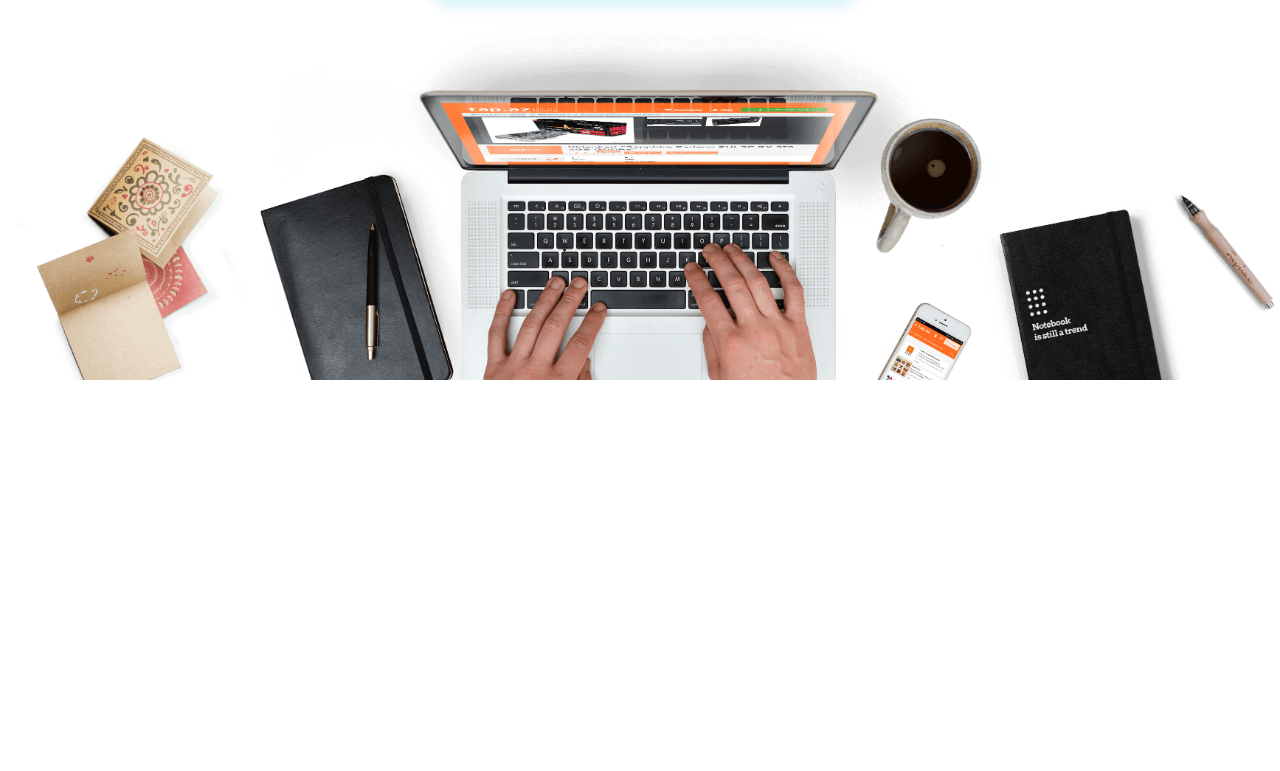
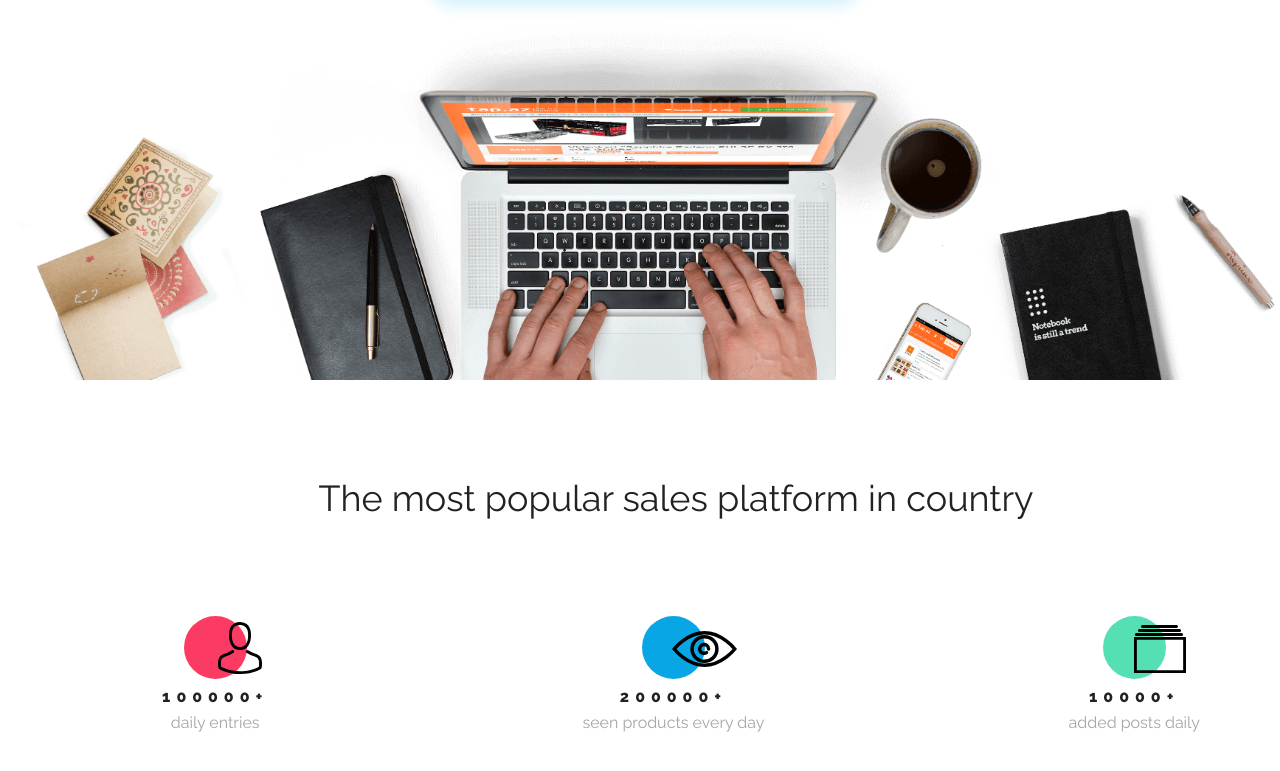
Before and after one commit to marcincl/BestShop, a plain HTML site: page index.html in a window 1280 px wide. Shown: the part 387-1158 px from the top of the page. Before the commit the page ends 800 px from the top, so only its background shows below. Drawn offline with nearby package versions, Linux system fonts and the light colour scheme.

Commit message:
opening section, data info

```diff
--- a/css/styles.css
+++ b/css/styles.css
@@ -104,3 +104,78 @@ a {
     height: auto;
     width: 100%;
 }
+
+/* SEKCJA DATA */
+
+.data {
+    margin-top: 100px;
+    /*max-width: 700px; */
+}
+
+.data__heading {
+    font-size: 36px;
+    text-align: center;
+    font-family: var(--fontRaleway);
+
+}
+
+.data__container {
+    display: flex;
+    justify-content: space-around;
+    margin: 100px 0 120px 0;
+}
+
+.data__info {
+    display: flex;
+    align-items: center;
+    flex-direction: column;
+    position: relative;
+}
+
+.icon {
+    position: absolute;
+}
+
+.icon__person {
+    top: 6px;
+    right: 16px;
+}
+
+.icon__eye {
+    top: 15px;
+    right: 27px;
+}
+
+.icon__catalog {
+    top: 9px;
+    right: 14px;
+}
+
+.circle__data {
+    border-radius: 50px;
+    background-color: var(--color-redish);
+    height: 62.71px;
+    width: 62.71px;
+}
+
+.circle2 {
+    background-color: var(--primary-color);
+}
+
+.circle3 {
+    background-color: var(--color-green);
+}
+
+
+
+.data__numbers {
+    font-family: var(--fontRaleway);
+    font-weight: 800;
+    letter-spacing: 6px;
+    padding: 10px;
+}
+
+.data__text {
+    font-family: var(--fontRaleway);
+    color: var(--color-grey);
+}
--- a/index.html
+++ b/index.html
@@ -36,6 +36,34 @@
     </section>
 </main>
 
+<section class="data">
+    <div class="container">
+        <h2 class="data__heading">The most popular sales platform in country</h2>
+
+        <div class="data__container">
+            <div class="data__info data__info1">
+                <img src="assets/Person.svg" alt="person" class="icon icon__person">
+                <div class="circle__data circle1"></div>
+                <p class="data__numbers">100000+</p>
+                <p class="data__text">daily entries</p>
+            </div>
+            <div class="data__info data__info2">
+                <img src="assets/Eye.svg" alt="eye" class="icon icon__eye">
+                <div class="circle__data circle2"></div>
+                <p class="data__numbers">200000+</p>
+                <p class="data__text">seen products every day</p>
+            </div>
+            <div class="data__info data__info3">
+                <img src="assets/Catalog.svg" alt="catalog" class="icon icon__catalog">
+                <div class="circle__data circle3"></div>
+                <p class="data__numbers">10000+</p>
+                <p class="data__text">added posts daily</p>
+            </div>
+        </div>
+
+    </div>
+
+</section>
 
 
 
```
